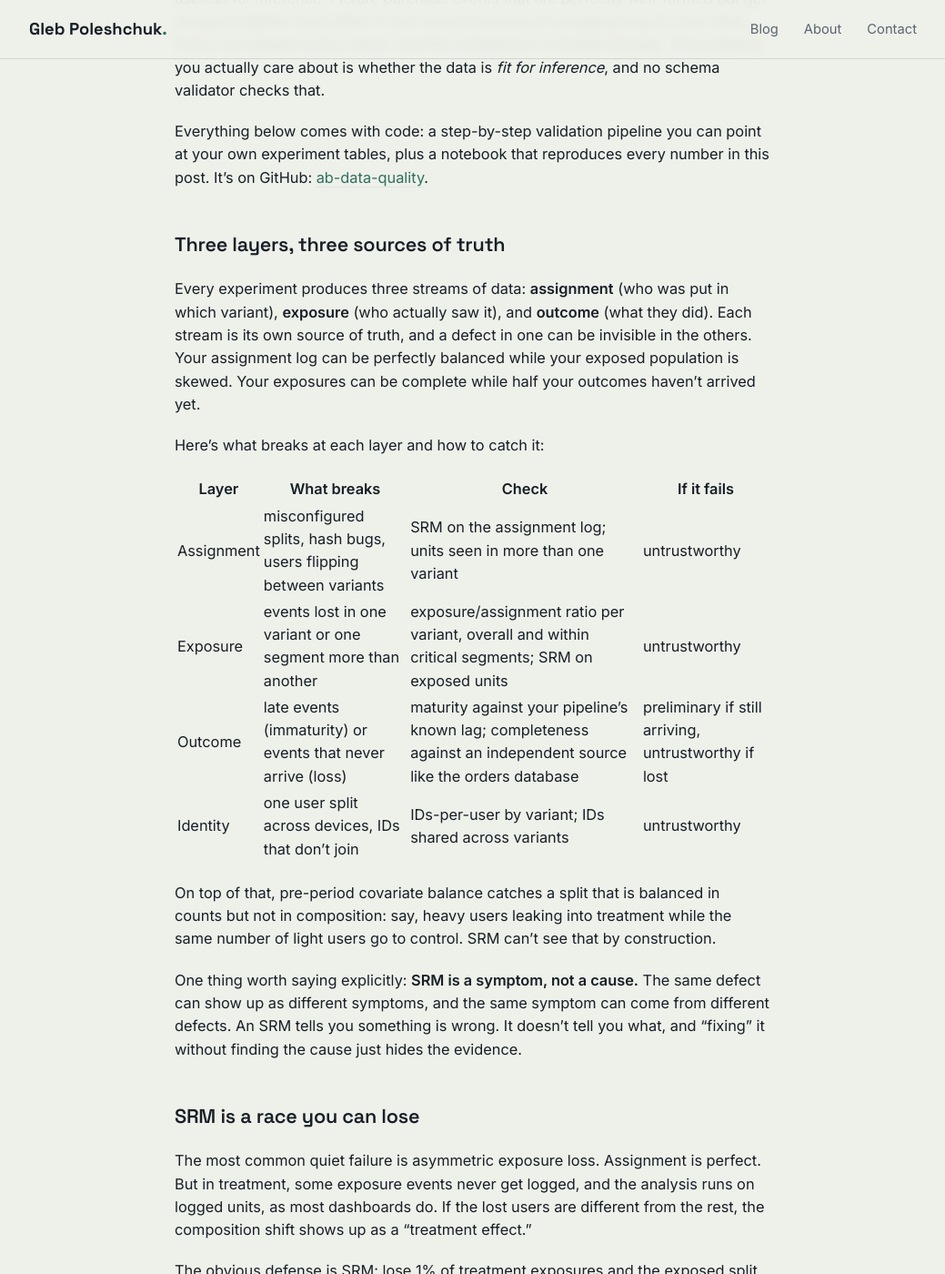
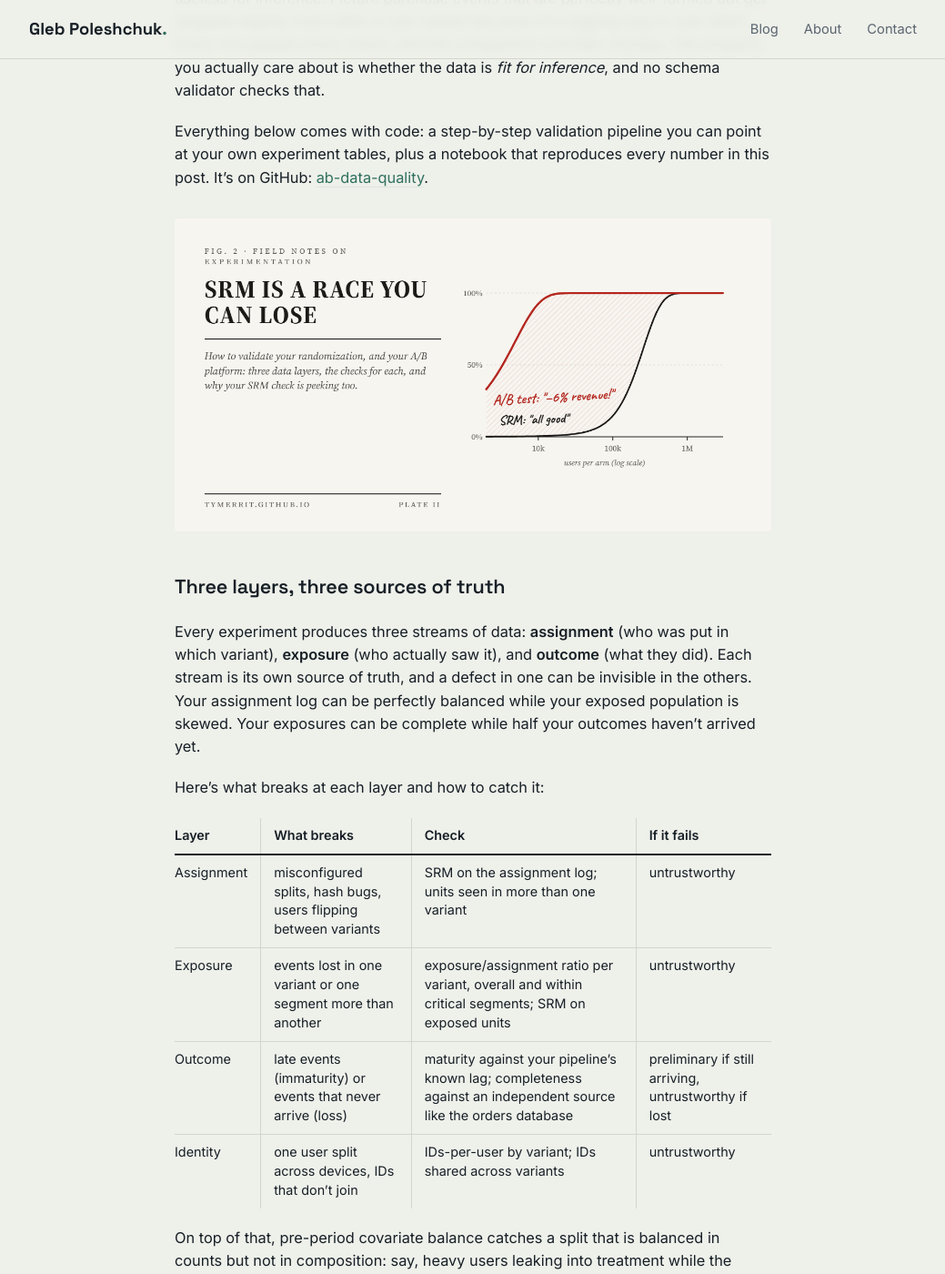
Before and after one commit to TyMerrit/tymerrit.github.io, a Jekyll site: the page built from _posts/2026-10-16-how-to-validate-your-randomization.md, in a window 1280 px wide and 1400 px high, scrolled down 675 px. Shown: the whole window at 91% size, without its empty margins (120-1159 px from the left). Built offline with Jekyll 4.4.1, drawn with Linux system fonts in a browser that asks for light colours.

Commit message:
Add hero cover to randomization post and style post tables
Tables in posts get column dividers, a heavier rule under the header,
and horizontal scroll on narrow screens.

Co-Authored-By: Claude Opus 5.5 <noreply@anthropic.com>

```diff
--- a/_posts/2026-10-16-how-to-validate-your-randomization.md
+++ b/_posts/2026-10-16-how-to-validate-your-randomization.md
@@ -15,6 +15,8 @@ This post is about level 1 of the [hierarchy]({{ '/blog/experimentation-hierarch
 Data can be syntactically valid: right schema, right types, no missing fields. It can be semantically valid: no negative prices, no events from the future. And it can still be useless for inference. Picture purchase events that are perfectly well-formed but get dropped slightly more often in one variant because of a logging bug on one client. Every row passes every check, and the comparison is broken anyway. The property you actually care about is whether the data is *fit for inference*, and no schema validator checks that.
 
 Everything below comes with code: a step-by-step validation pipeline you can point at your own experiment tables, plus a notebook that reproduces every number in this post. It's on GitHub: [ab-data-quality](https://github.com/tymerrit/ab-data-quality).
+
+![SRM is a race you can lose: as users per arm grow on a log scale, the A/B test reports a "−6% revenue!" fake effect long before the SRM check notices anything — the SRM curve stays near zero, "all good", until around 100k users per arm.](/images/posts/how-to-validate-your-randomization.png){: .post-hero }
 
 ## Three layers, three sources of truth
 
--- a/style.css
+++ b/style.css
@@ -688,6 +688,40 @@ section h2 {
   color: inherit;
 }
 
+.post-content table {
+  display: block;
+  max-width: 100%;
+  overflow-x: auto;
+  border-collapse: collapse;
+  font-size: 0.9rem;
+  line-height: 1.45;
+}
+
+.post-content th,
+.post-content td {
+  padding: 9px 14px;
+  text-align: left;
+  vertical-align: top;
+  border-left: 1px solid var(--line);
+  border-bottom: 1px solid var(--line);
+}
+
+.post-content th:first-child,
+.post-content td:first-child {
+  border-left: none;
+  padding-left: 0;
+}
+
+.post-content th {
+  font-weight: 600;
+  border-bottom: 2px solid var(--ink);
+  white-space: nowrap;
+}
+
+.post-content tbody tr:last-child td {
+  border-bottom: none;
+}
+
 .post-content img {
   max-width: 100%;
   border-radius: 4px;
```
